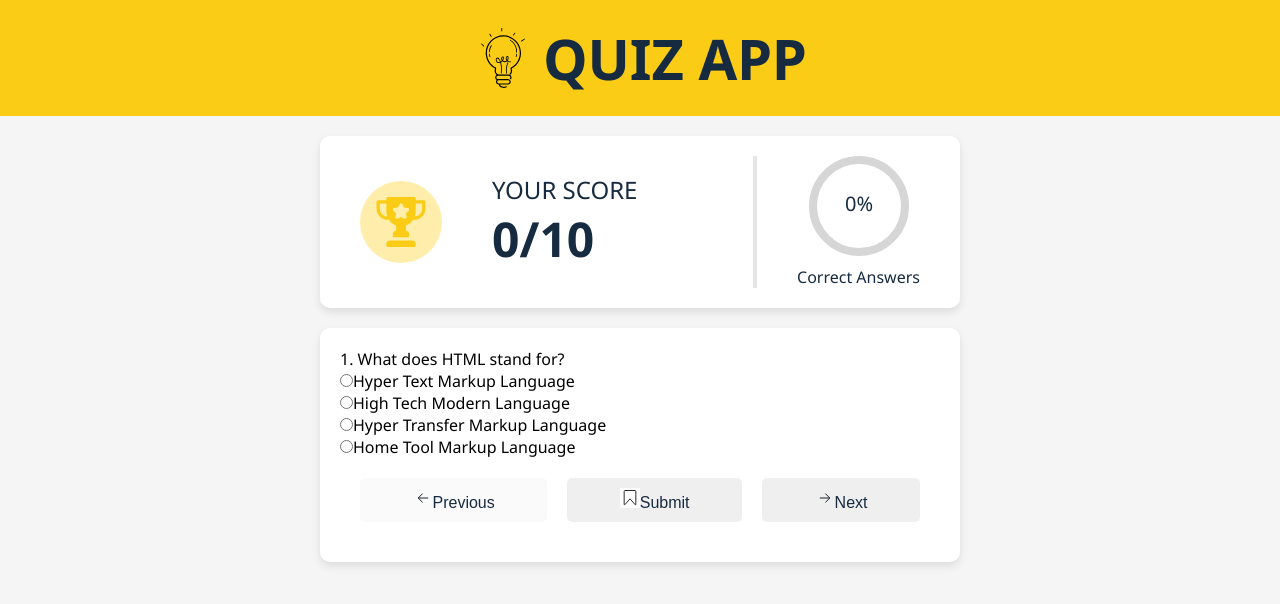
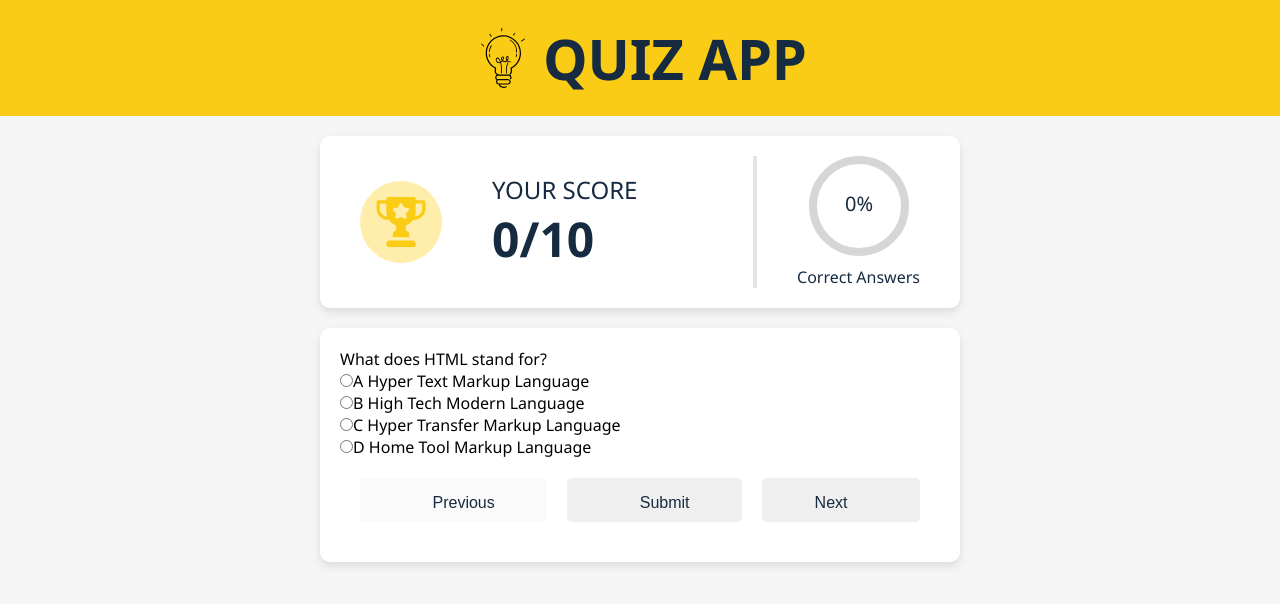
Before and after one commit to sahilkhan-777/quiz-app, a React (Vite) app: page / in a window 1280 px wide. Shown: the top 604 px of the page. Built offline with nearby package versions, Linux system fonts and the light colour scheme.

Commit message:
Fix: setSelected is now set to null whenever an answer is checked
letters from A to D are used to label options

radio disables once an option is submitted

move the correct and incorrect classNames from options div to label

```diff
--- a/src/components/Quiz.jsx
+++ b/src/components/Quiz.jsx
@@ -6,6 +6,7 @@ function Quiz(props){
     const [index, setIndex] = useState(0);
     const [answered, setAnswered] = useState(false);
     const [selected, setSelected] = useState(null);
+    const letters = ["A", "B", "C", "D"];
 
     function checkAnswer(event){
         event.preventDefault();
@@ -17,6 +18,7 @@ function Quiz(props){
         if(selected === quizData[index].answer){
             props.onCorrectAnswer();
         }
+        setSelected(null);
     }
 
     function nextQuestion(){
@@ -40,10 +42,10 @@ function Quiz(props){
 
     return(
         <div className="quiz">
-            <p className="question">{quizData[index].id}. {quizData[index].question}</p>
+            <p className="question">{quizData[index].question}</p>
             <form onSubmit={checkAnswer}>
             {quizData[index].options.map((option, i) => (
-                <div key={i} className={`option ${answered && option === quizData[index].answer ? "correct" : ""} ${answered && option === selected && option !== quizData[index].answer ? "incorrect" : ""}`}>
+                <div key={i}>
                     <input
                         type="radio"
                         id={`option${i+1}`}
@@ -51,22 +53,25 @@ function Quiz(props){
                         value={option}
                         checked={selected === option}
                         onChange={() => setSelected(option)}
+                        disabled={answered}
                     />
-                    <label htmlFor={`option${i+1}`}>{option}</label>
+                    <label htmlFor={`option${i+1}`} className={`option-label ${answered && option === quizData[index].answer ? "correct" : ""} ${answered && option !== quizData[index].answer ? "incorrect" : ""}`}>
+                        <span>{letters[i]}</span> {option}
+                    </label>
                 </div>
             ))}
             <div className="btn-group">
-                <button disabled={index === 0} type="button" onClick={prevQuestion}>
-                    <svg viewBox="0 0 25 25" fill="none" xmlns="http://www.w3.org/2000/svg"><g id="SVGRepo_bgCarrier" stroke-width="0"></g><g id="SVGRepo_tracerCarrier" stroke-linecap="round" stroke-linejoin="round"></g><g id="SVGRepo_iconCarrier"> <path d="M12 18L6.5 12.5L12 7M6.5 12.5H19" stroke="#121923" stroke-width="1.2"></path> </g></svg>
+                <button disabled={index === 0} type="button" onClick={prevQuestion} className="prev-btn">
+                    <svg viewBox="0 0 25 25" fill="none" xmlns="http://www.w3.org/2000/svg"><g id="SVGRepo_bgCarrier" stroke-width="0"></g><g id="SVGRepo_tracerCarrier" stroke-linecap="round" stroke-linejoin="round"></g><g id="SVGRepo_iconCarrier"> <path d="M12 18L6.5 12.5L12 7M6.5 12.5H19" stroke-width="1.2"></path> </g></svg>
                     Previous
                 </button>
-                <button type="submit">
-                    <svg viewBox="0 0 24 24" fill="none" xmlns="http://www.w3.org/2000/svg"><g id="SVGRepo_bgCarrier" stroke-width="0"></g><g id="SVGRepo_tracerCarrier" stroke-linecap="round" stroke-linejoin="round"></g><g id="SVGRepo_iconCarrier"> <rect width="24" height="24" fill="white"></rect> <path d="M5 19.6693V4C5 3.44772 5.44772 3 6 3H18C18.5523 3 19 3.44772 19 4V19.6693C19 20.131 18.4277 20.346 18.1237 19.9985L12 13L5.87629 19.9985C5.57227 20.346 5 20.131 5 19.6693Z" stroke="#000000" stroke-linejoin="round"></path> </g></svg>
+                <button type="submit" className="submit-btn">
+                    <svg viewBox="0 0 24 24" fill="none" xmlns="http://www.w3.org/2000/svg"><g id="SVGRepo_bgCarrier" stroke-width="0"></g><g id="SVGRepo_tracerCarrier" stroke-linecap="round" stroke-linejoin="round"></g><g id="SVGRepo_iconCarrier"><path d="M15.75 5H8.25C7.55964 5 7 5.58763 7 6.3125V19L12 15.5L17 19V6.3125C17 5.58763 16.4404 5 15.75 5Z" stroke-width="1.2"></path></g></svg>
                     Submit
                 </button>
-                <button disabled={index === quizData.length -1} type="button" onClick={nextQuestion}>
-                    <svg viewBox="0 0 25 25" fill="none" xmlns="http://www.w3.org/2000/svg"><g id="SVGRepo_bgCarrier" stroke-width="0"></g><g id="SVGRepo_tracerCarrier" stroke-linecap="round" stroke-linejoin="round"></g><g id="SVGRepo_iconCarrier"> <path d="M13 7L18.5 12.5L13 18M18.5 12.5H6" stroke="#121923" stroke-width="1.2"></path> </g></svg>
+                <button disabled={index === quizData.length -1} type="button" onClick={nextQuestion} className="next-btn">
                     Next
+                    <svg viewBox="0 0 25 25" fill="none" xmlns="http://www.w3.org/2000/svg"><g id="SVGRepo_bgCarrier" stroke-width="0"></g><g id="SVGRepo_tracerCarrier" stroke-linecap="round" stroke-linejoin="round"></g><g id="SVGRepo_iconCarrier"> <path d="M13 7L18.5 12.5L13 18M18.5 12.5H6" stroke-width="1.2"></path> </g></svg>
                 </button>
             </div>
             </form>
```
